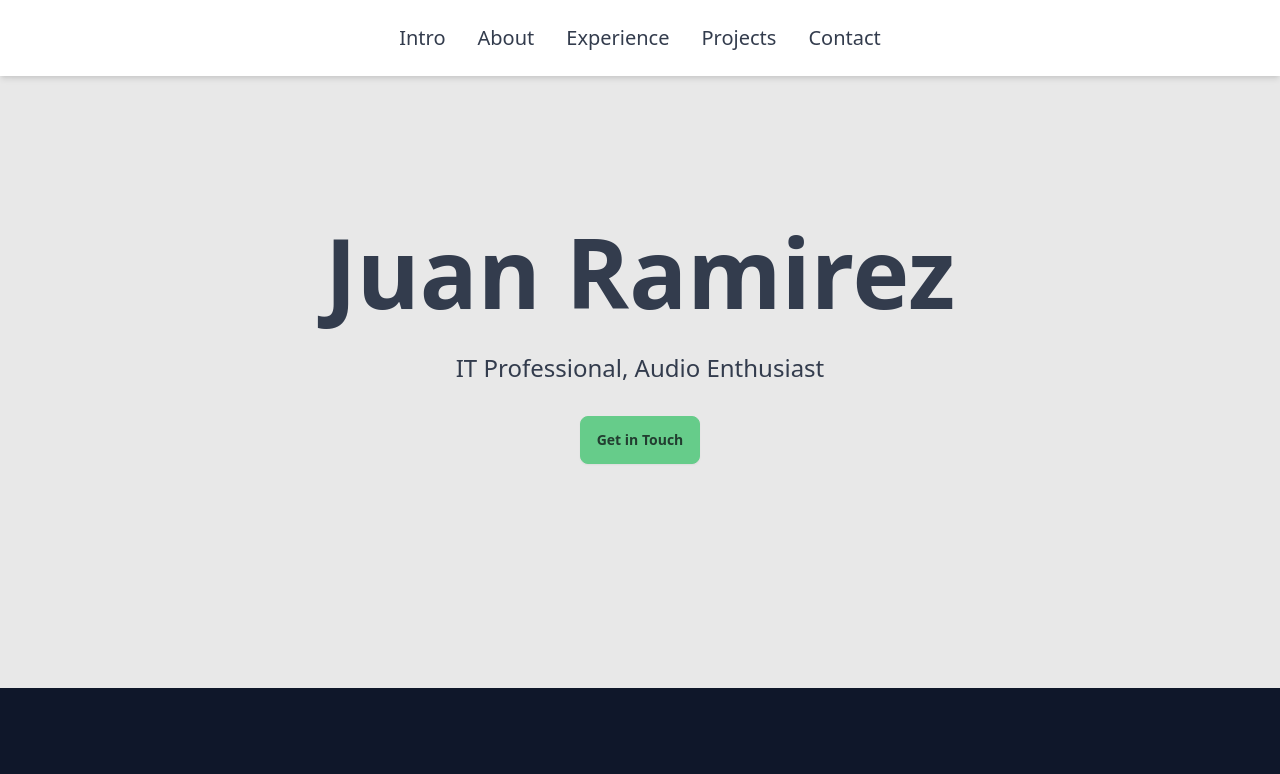
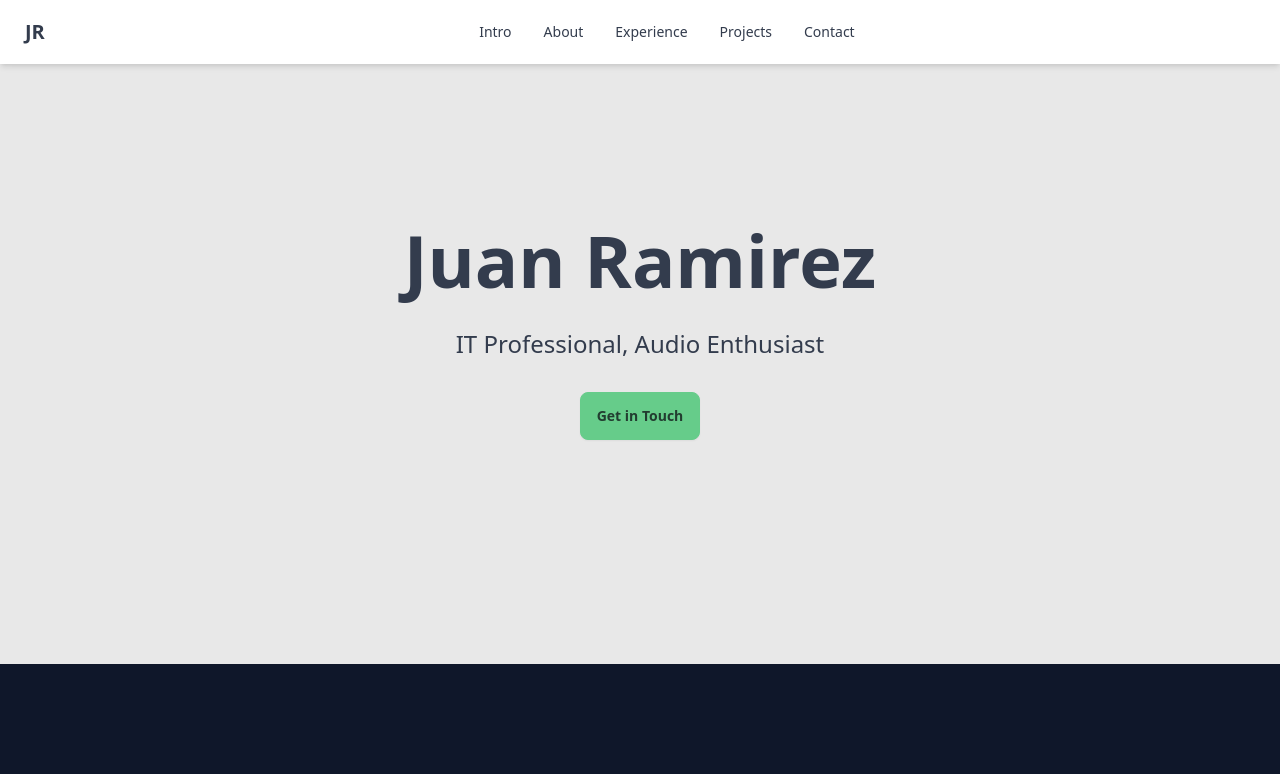
Before and after one commit to JRAM937/my-portfolio, an Angular app in the folder my-portfolio/: page / in a window 1280 px wide. Shown: the top 774 px of the page. Built offline with nearby package versions, Linux system fonts and the light colour scheme.

Commit message:
Responsive navbar and updated project section.

```diff
--- a/my-portfolio/src/app/app.component.html
+++ b/my-portfolio/src/app/app.component.html
@@ -11,23 +11,48 @@
 </head>
 <body class="bg-base-200">
 
-    <!-- Navbar -->
+    <!-- Navbars -->
     <nav class="navbar bg-base-100 shadow-md fixed w-full z-10 top-0">
-      <div class="flex justify-center w-full">
-          <ul class="menu menu-horizontal text-xl">
-              <li><a href="#intro">Intro</a></li>
-              <li><a href="#about">About</a></li>
-              <li><a href="#experience">Experience</a></li>
-              <li><a href="#projects">Projects</a></li>
-              <li><a href="#contact">Contact</a></li>
+
+      <!-- Mobile Navbar -->
+      <div class="flex-none lg:hidden">
+        <div class="dropdown">
+          <label tabindex="0" class="btn btn-ghost btn-circle">
+            <svg xmlns="http://www.w3.org/2000/svg" class="h-5 w-5" fill="none" viewBox="0 0 24 24" stroke="currentColor">
+              <path stroke-linecap="round" stroke-linejoin="round" stroke-width="2" d="M4 6h16M4 12h16m-7 6h7" />
+            </svg>
+          </label>
+          <ul tabindex="0" class="dropdown-content mt-3 p-2 shadow bg-base-100 rounded-box w-64 mx-auto">
+            <li><a href="#intro">Intro</a></li>
+            <li><a href="#about">About</a></li>
+            <li><a href="#experience">Experience</a></li>
+            <li><a href="#projects">Projects</a></li>
+            <li><a href="#contact">Contact</a></li>
           </ul>
+        </div>
+      </div>
+
+      <!-- Text Logo -->
+      <div class="flex-1 lg:flex-none lg:ml-0 lg:text-left text-center">
+        <a href="#" class="btn btn-ghost normal-case text-xl">JR</a>
+      </div>
+
+      <!-- Desktop Navbar -->
+      <div class="hidden lg:flex justify-center w-full">
+        <ul class="menu menu-horizontal p-0">
+          <li><a href="#intro">Intro</a></li>
+          <li><a href="#about">About</a></li>
+          <li><a href="#experience">Experience</a></li>
+          <li><a href="#projects">Projects</a></li>
+          <li><a href="#contact">Contact</a></li>
+        </ul>
       </div>
     </nav>
 
     <!-- Intro -->
     <section id="intro" class="min-h-fit bg-base-200 py-40">
         <div class="container mx-auto text-center py-16">
-            <h1 class="text-8xl font-bold">Juan Ramirez</h1>
+            <h1 class="text-7xl font-bold">Juan Ramirez</h1>
             <p class="py-8 text-2xl">IT Professional, Audio Enthusiast</p>
             <a href="#contact" class="btn btn-primary">Get in Touch</a>
         </div>
@@ -113,26 +138,25 @@
     </section>
 
     <!-- Projects -->
-    <section id="experience" class="min-h-fit bg-slate-900 py-24">
+    <section id="projects" class="min-h-fit bg-slate-900 py-24">
       <div class="container mx-auto px-4">
         <h2 class="text-5xl font-bold mb-4 text-white">Projects</h2>
         <p class="text-2xl text-white"><i>Some of my recent works at a glance.</i></p>
         <div class="py-8 grid grid-cols-1 gap-8">
           <div>
             <div class="relative border-l border-gray-300 pl-4 lg:pl-8">
-              <!-- Project 1 -->
+              <!-- JPAW -->
               <div class="mb-8 pl-8 relative">
-                <h3 class="text-xl font-bold text-white">Project name here</h3>
+                <h3 class="text-xl font-bold text-white">JPAW Web App</h3>
+                <span class="text-gray-500 italic">CSU Monterey Bay</span>
+                <br>
+                <span class="text-gray-500">May 2022</span>
                 <p class="text-white mt-2">
-                  Description + some links maybe
+                  Student-led recreation of the Justice Partner Access Website (JPAW). This project was directed by the Superior Court of California in Monterey Bay and offers a search portal for public court data (Cases, Hering Information, Traffic Citations, etc...).
+                  The objective for this project was to create an reimagined "updated" User Interface for JPAW. This updated version was a Progressive Web Application built withg Angular.
+                  At it's core, the project prioritized consistent site performance/experience across different devices, finding ways to remove “technical debt” acquired during the previous development cycle (i.e. old dev practices), and greatly diminish the cost of maintaining three separate applications (web, iOS, Android) by consolidating the experience into one web application.
                 </p>
-              </div>
-              <!-- Project 2 -->
-              <div class="mb-8 pl-8 relative">
-                <h3 class="text-xl font-bold text-white">Another Project name here</h3>
-                <p class="text-white mt-2">
-                  Description + some links maybe
-                </p>
+                <a class="link text-white" href="https://csumb.edu/scd/cscapstones22/" target="_blank" rel="noopener noreferrer">Read More</a>
               </div>
             </div>
           </div>
@@ -149,14 +173,14 @@
 
         <!-- Contact Links -->
         <div class="flex justify-center space-x-4 mt-8">
-            <a href="mailto:your.emailexample.com" class="btn btn-primary">
+            <a href="mailto:contact.juanmramirez@gmail.com" class="btn btn-primary">
               <svg xmlns="http://www.w3.org/2000/svg" class="h-5 w-5 mr-2" viewBox="0 0 24 24" fill="none" stroke="currentColor" stroke-width="2" stroke-linecap="round" stroke-linejoin="round">
                 <path d="M4 4h16c1.1 0 2 .9 2 2v12a2 2 0 0 1-2 2H4a2 2 0 0 1-2-2V6c0-1.1.9-2 2-2z"/>
                 <polyline points="22,6 12,13 2,6"/>
               </svg>
               Email
             </a>
-            <a href="https://linkedin.com/in/yourprofile" target="_blank" class="btn btn-secondary">
+            <a href="https://www.linkedin.com/in/juanramirez10a/" target="_blank" class="btn btn-secondary">
                 <svg xmlns="http://www.w3.org/2000/svg" class="h-5 w-5 mr-2" viewBox="0 0 24 24" fill="currentColor">
                     <path d="M20.447 20.452H16.89v-5.569c0-1.327-.025-3.037-1.852-3.037-1.854 0-2.137 1.448-2.137 2.944v5.662H9.348V9h3.417v1.561h.047c.477-.899 1.637-1.852 3.37-1.852 3.602 0 4.267 2.368 4.267 5.451v6.292zM5.337 7.433a1.954 1.954 0 110-3.906 1.954 1.954 0 010 3.906zM6.697 20.452H3.978V9h2.719v11.452zM22.225 0H1.771C.792 0 .001.783.001 1.748v20.504C.001 23.217.792 24 1.771 24h20.451c.98 0 1.772-.783 1.772-1.748V1.748C23.997.783 23.206 0 22.225 0z" />
                 </svg>
```
